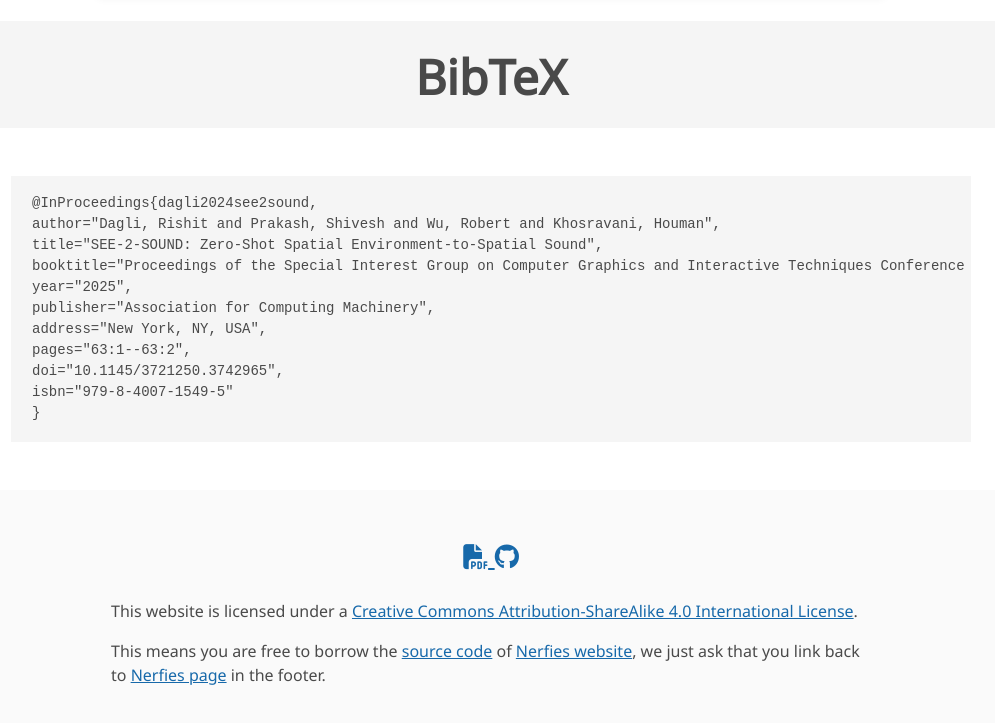
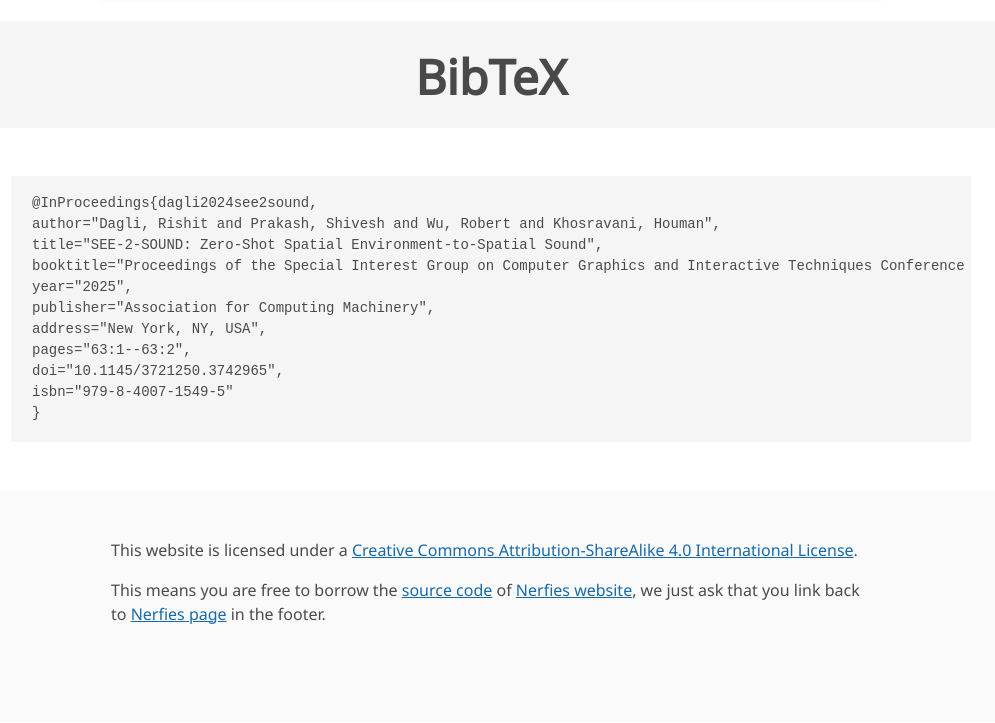
Before and after one commit to see2sound/see2sound.github.io, a plain HTML site: page index.html in a window 1280 px wide. Shown: the part 5672-6395 px from the top of the page, without its empty margins (149-1144 px from the left). Drawn offline with nearby package versions, Linux system fonts and the light colour scheme; some icons are missing; a web font is replaced by a local one.

Commit message:
Cursor: automated sited maintanence

```diff
--- a/index.html
+++ b/index.html
@@ -738,16 +738,6 @@ isbn="979-8-4007-1549-5"
 
 <footer class="footer">
   <div class="container">
-    <div class="content has-text-centered">
-      <a class="icon-link"
-         href="https://arxiv.org/pdf/2406.06612"
-         aria-label="SEE-2-SOUND paper PDF">
-        <i class="fas fa-file-pdf"></i>
-      </a>
-      <a class="icon-link external-link" href="https://github.com/see2sound/see2sound" aria-label="SEE-2-SOUND source code on GitHub">
-        <i class="fab fa-github"></i>
-      </a>
-    </div>
     <div class="columns is-centered">
       <div class="column is-8">
         <div class="content">
```
